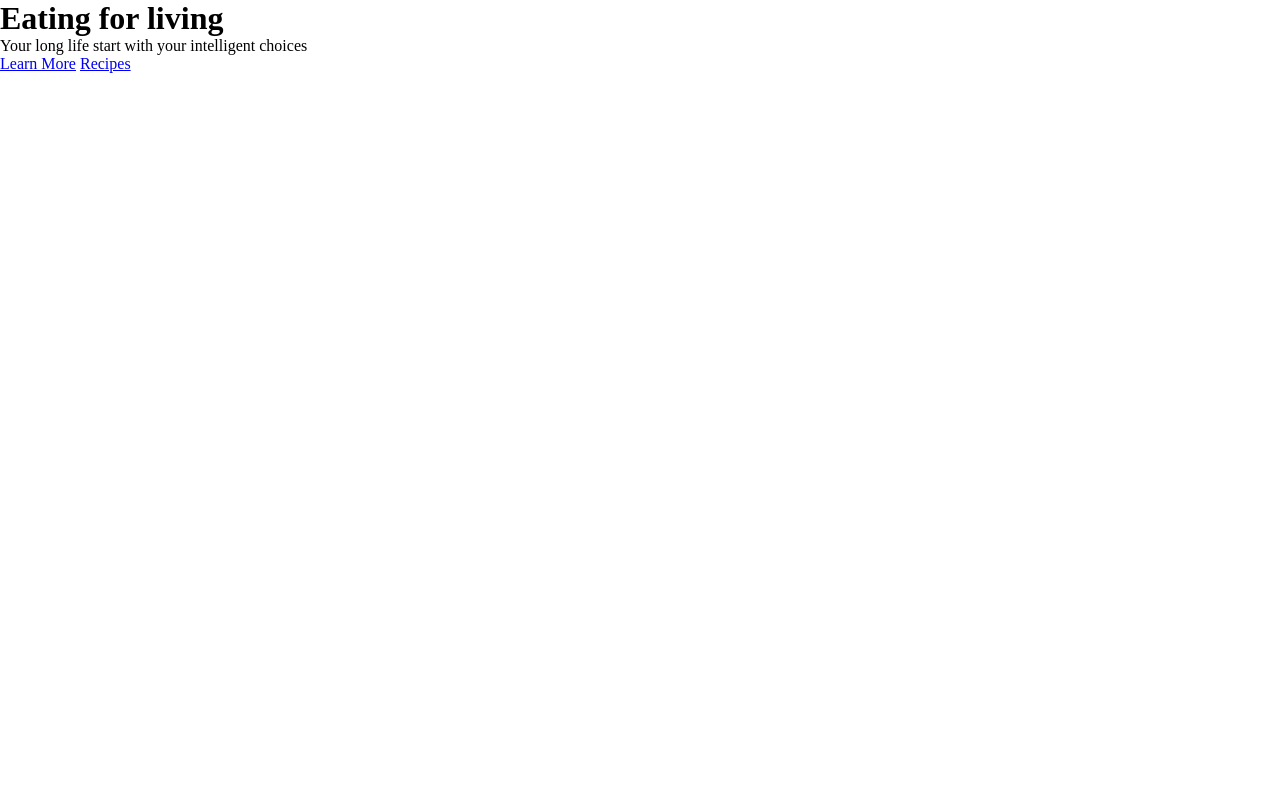
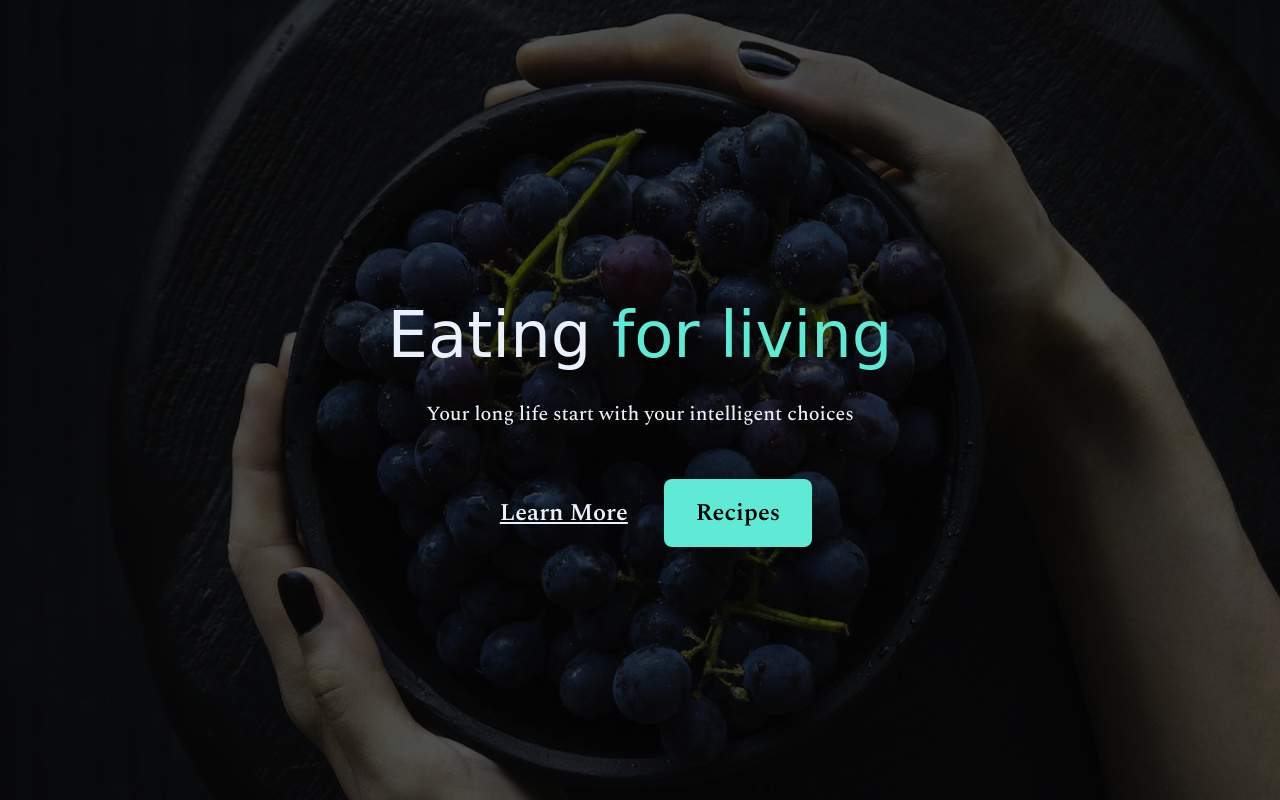
Before and after one commit to guilhermesandrade/Landing-pages, a plain HTML site: page challenge 3/index3.html in a window 1280 px wide. Drawn offline with nearby package versions, Linux system fonts and the light colour scheme; a web font is replaced by a local one.

Commit message:
changes 3 (html,css challenge 3)

```diff
--- a/challenge 3/index3.html
+++ b/challenge 3/index3.html
@@ -1,6 +1,10 @@
 <!DOCTYPE html>
 <html lang="en">
   <head>
+<link rel="preconnect" href="https://fonts.googleapis.com">
+<link rel="preconnect" href="https://fonts.gstatic.com" crossorigin>
+<link href="https://fonts.googleapis.com/css2?family=Beth+Ellen&family=Spectral:wght@500;600&display=swap" rel="stylesheet">
+
     <meta charset="UTF-8" />
     <meta http-equiv="X-UA-Compatible" content="IE=edge" />
     <meta name="viewport" content="width=device-width, initial-scale=1.0" />
@@ -8,11 +12,11 @@
     <title>healthy Recipes</title>
   </head>
   <body>
-    <div>
-      <h1>Eating for living</h1>
+
+      <h1>Eating <span>for living</span> </h1>
 
       <p>Your long life start with your intelligent choices</p>
-
+  <div>
       <a href="#">Learn More</a>
       <a href="#" class="btn-primary">Recipes</a>
     </div>
--- a/challenge 3/style3.css
+++ b/challenge 3/style3.css
@@ -1,4 +1,73 @@
-*{
+* {
+  margin: 0;
+  box-sizing:border-box;
+  -webkit-font-smoothing:antialiased;
+  -moz-osx-font-smoothing:grayscale;
+}
 
-  margin:0;
+body {
+
+font-family: 'Spectral', serif;
+text-align: center;
+padding-top:275px;
+background:url(./assets/bg3.jpg) no-repeat center/cover;
+ height:100vh;
 }
+
+h1 {
+
+color:#EBF1FB;
+font-size: 64px;
+font-weight:400;
+line-height:120px;
+font-family: 'Beth Ellen', cursive;
+}
+
+h1 span {
+
+  color:#5EEAD4;
+}
+
+p {
+
+  padding-top: 4px;
+  color:#EBF1FB;
+  font-weight: 500;
+  font-size: 20px;
+  line-height: 30px;
+
+  margin-bottom: 72px;
+}
+
+a {
+
+  font-weight: 600;
+  font-size: 24px;
+  line-height: 24px;
+  color:#EBF1FB;
+  padding:16px 32px;
+  border-radius:8px;
+
+}
+
+.btn-primary {
+
+  text-decoration: none;
+  color:black;
+  background-color: #5EEAD4;
+
+}
+
+a:hover {
+
+  text-decoration: none;
+  color:black;
+  background-color: #5EEAD4;
+  border-radius:8px;
+  transition:0.5s;
+}
+
+.btn-primary:hover {
+
+  font-size: 26px;
+}
```
